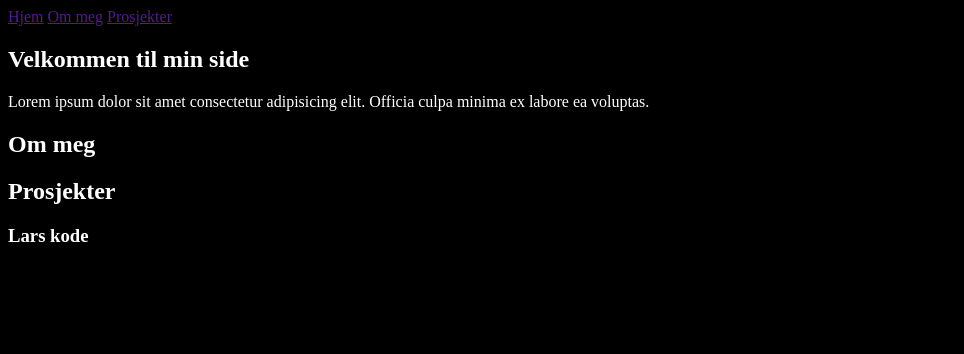
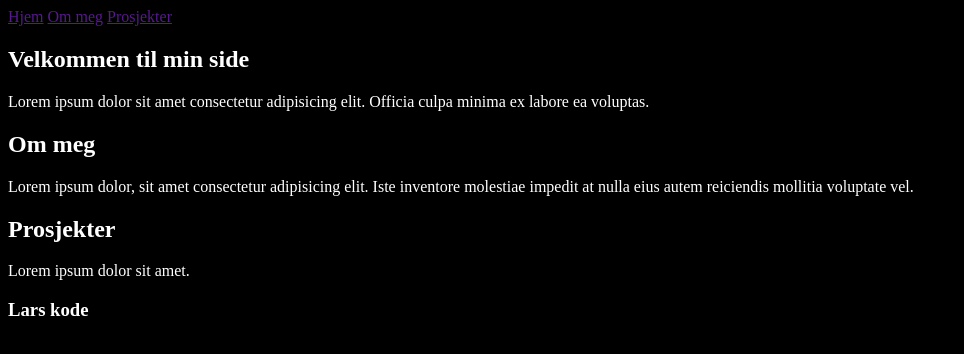
Before and after one commit to LarsMagneGlodedata/Gl-de_uke1-dag2, a website: page index.html in a window 1280 px wide. Shown: the whole page, without its empty margins (0-964 px from the left). Drawn offline with Linux system fonts and the light colour scheme.

Commit message:
setting up sementic HTML

```diff
--- a/index.html
+++ b/index.html
@@ -28,9 +28,15 @@
       </section>
       <section>
         <h2>Om meg</h2>
+        <p>
+          Lorem ipsum dolor, sit amet consectetur adipisicing elit. Iste inventore molestiae impedit at nulla eius autem reiciendis mollitia voluptate vel.
+        </p>
       </section>
       <section>
         <h2>Prosjekter</h2>
+        <p>
+          Lorem ipsum dolor sit amet.
+        </p>
       </section>
     </main>
     <footer>
```
Also changed, not shown: 1 other file.
